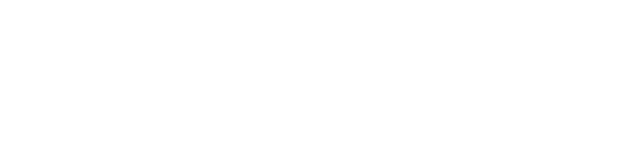
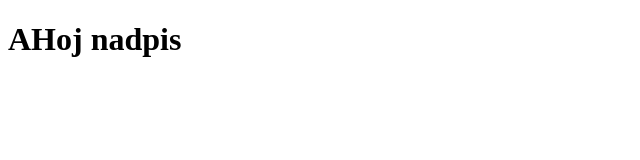
Before and after one commit to LucieAn/Chocolate-monster, a plain HTML site: page index.html in a window 1280 px wide. Shown: the whole page, without its empty margins (0-640 px from the left). Drawn offline with Linux system fonts and the light colour scheme.

Commit message:
Update index.html

```diff
--- a/index.html
+++ b/index.html
@@ -6,6 +6,6 @@
     <title>Document</title>
 </head>
 <body>
-
+    <h1>AHoj nadpis </h1>
 </body>
 </html>
```
